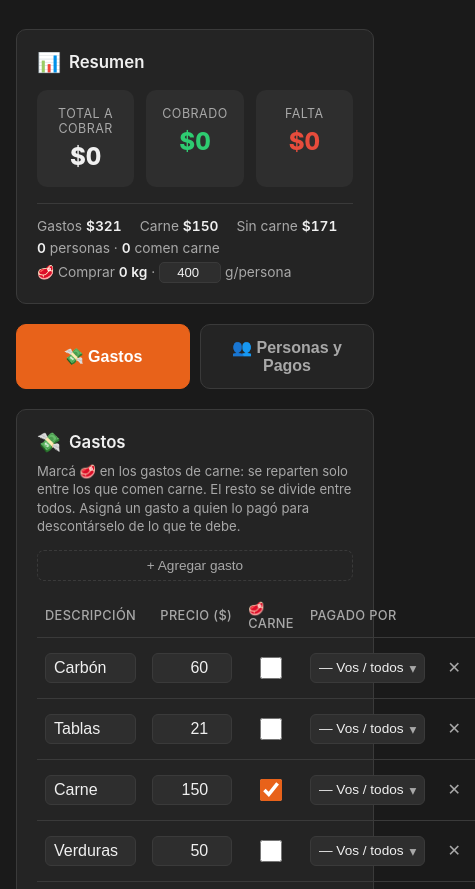
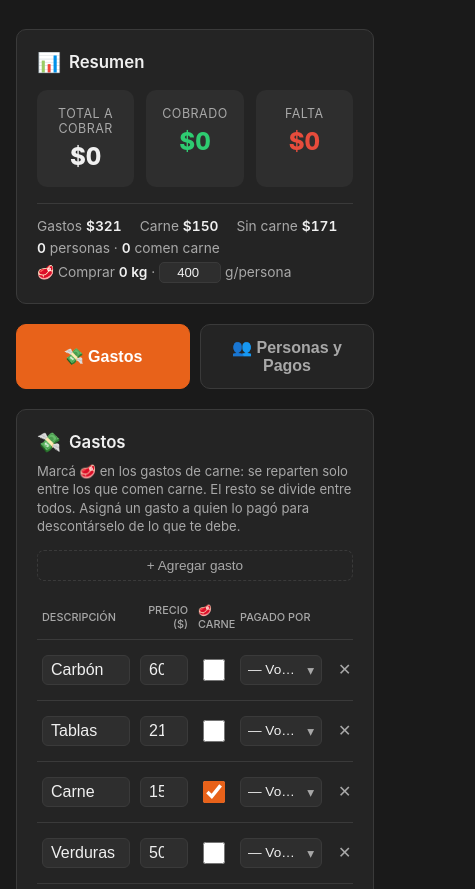
Before and after one commit to martomarzo/asado, a plain HTML site: page web/index.html in a window 390 px wide. Shown: the part 201-1090 px from the top of the page, 475 px wide, since content can reach past the window. Drawn offline with Linux system fonts and the light colour scheme; a script that the page names is missing.

Commit message:
Fix mobile layout: Gastos table fit, modal overflow, accent-dim typo
- Gastos table overflowed phones (~471px on a 375px screen), clipping
  the "Pagado por" column. Use table-layout:fixed with trimmed column
  widths/padding on <=700px so all columns fit with no sideways scroll.
- Page overflow made fixed-position modals stretch past the viewport and
  clip their action buttons; add overflow-x:hidden on body as a guard.
- Fix --accent-dim (#c0511300 was fully transparent) -> #c05113.

Desktop layout unchanged (all table changes are inside the mobile query).

```diff
--- a/web/index.html
+++ b/web/index.html
@@ -12,7 +12,7 @@
     --surface2: #2e2e2e;
     --border: #3a3a3a;
     --accent: #e8621a;
-    --accent-dim: #c0511300;
+    --accent-dim: #c05113;
     --green: #2ecc71;
     --red: #e74c3c;
     --text: #f0f0f0;
@@ -28,6 +28,9 @@
     font-family: -apple-system, BlinkMacSystemFont, 'Segoe UI', sans-serif;
     min-height: 100vh;
     padding: 24px 16px 60px;
+    /* Never scroll sideways: keeps fixed-position modals locked to the
+       viewport width even if some inner content tries to get too wide. */
+    overflow-x: hidden;
   }
 
   header {
@@ -500,7 +503,31 @@
   @media (max-width: 700px) {
     input[type="text"], input[type="number"], input[type="date"], input[type="password"] { font-size: 16px; }
     .hero-value { font-size: 1.5rem; }
-    td { padding: 10px 8px; }
+
+    /* Tighten the data tables so all columns fit a phone without
+       sideways scroll. The Gastos row is the widest (it has the
+       "Pagado por" picker), so trim fixed widths and padding there. */
+    th, td { padding: 10px 5px; }
+    table { font-size: 0.84rem; }
+    .col-chk { width: 42px; }
+    .col-del { width: 26px; }
+    .col-link { width: 24px; }
+    .col-pay { width: auto; }
+    .pay-btn { min-width: 0; padding: 8px 10px; }
+    .paid-by-btn { min-width: 0; padding: 6px 7px; }
+
+    /* Smaller, wrappable headers so the uppercase labels don't collide
+       once columns get narrow on a phone. */
+    th { font-size: 0.68rem; letter-spacing: 0; padding: 8px 5px; white-space: normal; }
+
+    /* Gastos has two inputs + a picker button; fixed layout lets the
+       width:100% controls shrink to their columns instead of forcing
+       the table wider than the screen (the Personas table fits as-is).
+       Explicit widths favour Descripción + Pagado por; Precio stays narrow. */
+    #gastos-table { table-layout: fixed; }
+    #gastos-table input[type="number"] { width: 100%; }
+    #gastos-table th:nth-child(2), #gastos-table td:nth-child(2) { width: 58px; }
+    #gastos-table th:nth-child(4), #gastos-table td:nth-child(4) { width: 92px; }
   }
 </style>
 </head>
```
Also changed, not shown: 1 other file.
